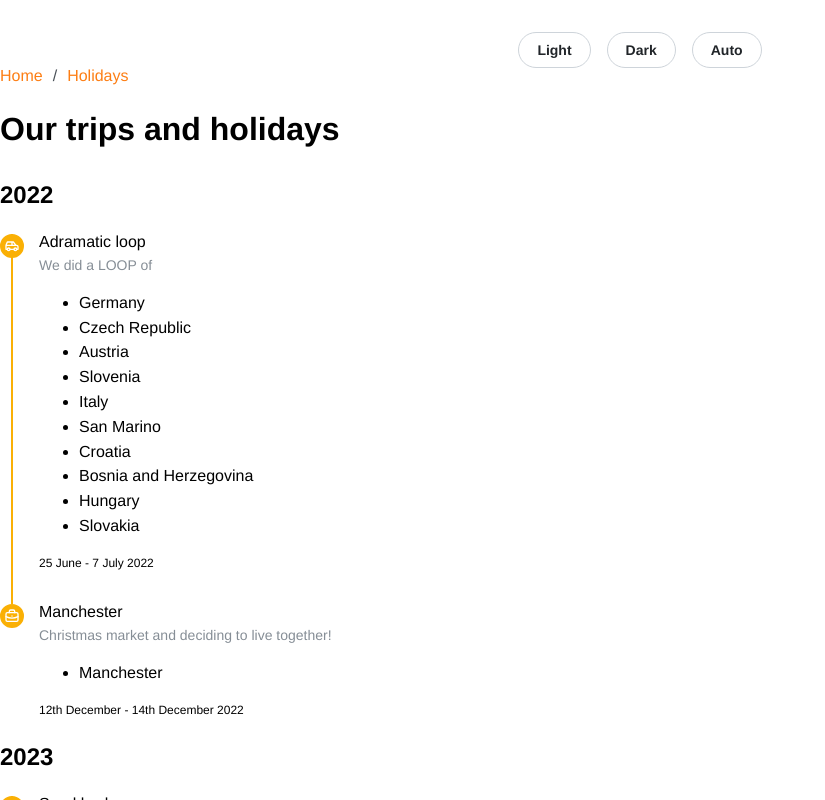
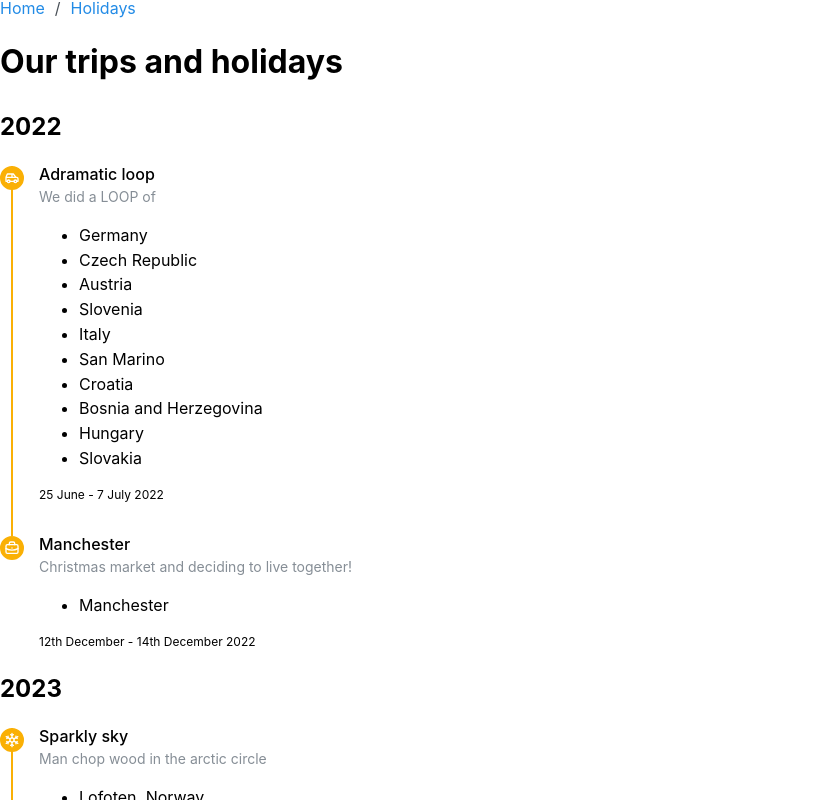
Before and after one commit to cjrace/almostyellow, a Next.js app: page /holidays in a window 1280 px wide. Shown: the top 800 px of the page, without its empty margins (0-825 px from the left). Built offline with nearby package versions, Linux system fonts and the light colour scheme.

Commit message:
give up, just accept dark mode for now...

```diff
--- a/components/colourschemetoggle.tsx
+++ /dev/null
@@ -1,21 +0,0 @@
-"use client";
-
-import { Button, Group, useMantineColorScheme } from "@mantine/core";
-
-export function ColorSchemeToggle() {
-  const { setColorScheme } = useMantineColorScheme();
-
-  return (
-    <Group justify="center" mt="xl">
-      <Button variant="default" onClick={() => setColorScheme("light")}>
-        Light
-      </Button>
-      <Button variant="default" onClick={() => setColorScheme("dark")}>
-        Dark
-      </Button>
-      <Button variant="default" onClick={() => setColorScheme("auto")}>
-        Auto
-      </Button>
-    </Group>
-  );
-}
--- a/pages/_app.tsx
+++ b/pages/_app.tsx
@@ -1,16 +1,31 @@
 import { AppProps } from "next/app";
 import Head from "next/head";
+import { MantineProvider } from "@mantine/core";
+//import { ActionIcon, MantineProvider, useMantineColorScheme, useComputedColorScheme } from "@mantine/core";
+// import { IconSun, IconMoon } from "@tabler/icons-react";
 import "@mantine/core/styles.css";
-import { MantineProvider } from "@mantine/core";
-import { theme } from "../theme";
-import { ColorSchemeToggle } from "../components/colourschemetoggle";
-import React from "react";
 
 function MyApp({ Component, pageProps }: AppProps) {
+  // Colour scheme toggle
+  //const { setColorScheme } = useMantineColorScheme();
+  //const computedColorScheme = useComputedColorScheme('light');
+  //const toggleColorScheme = () => {
+  //  setColorScheme(computedColorScheme === 'dark' ? 'light' : 'dark');
+  //};
+
+  // This is the code for a colour scheme toggle
+  // <ActionIcon
+  // onClick={() => toggleColorScheme()}
+  // variant="default"
+  // size="xl"
+  // aria-label="Toggle color scheme"
+  // >
+  // <IconSun stroke={1.5} />
+  // <IconMoon stroke={1.5} />
+  // </ActionIcon>
+
   return (
-    <MantineProvider theme={theme}>
-      <ColorSchemeToggle />
-
+    <MantineProvider defaultColorScheme="light">
       <Head>
         <title>Almost yellow</title>
       </Head>
--- a/pages/holidays.tsx
+++ b/pages/holidays.tsx
@@ -1,5 +1,4 @@
 import { Text, Timeline, Breadcrumbs, Anchor } from "@mantine/core";
-import styles from "../app/cocktails.module.css";
 import BackToTop from "../components/backtotop";
 import {
   IconSun,
```
